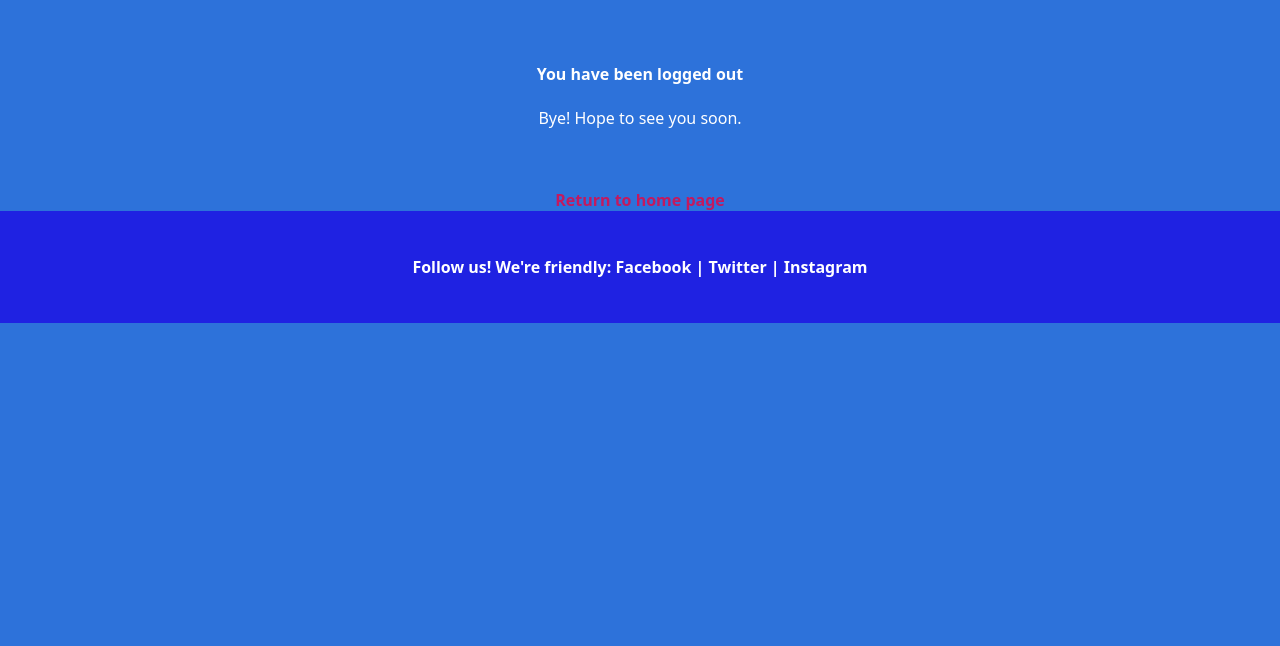
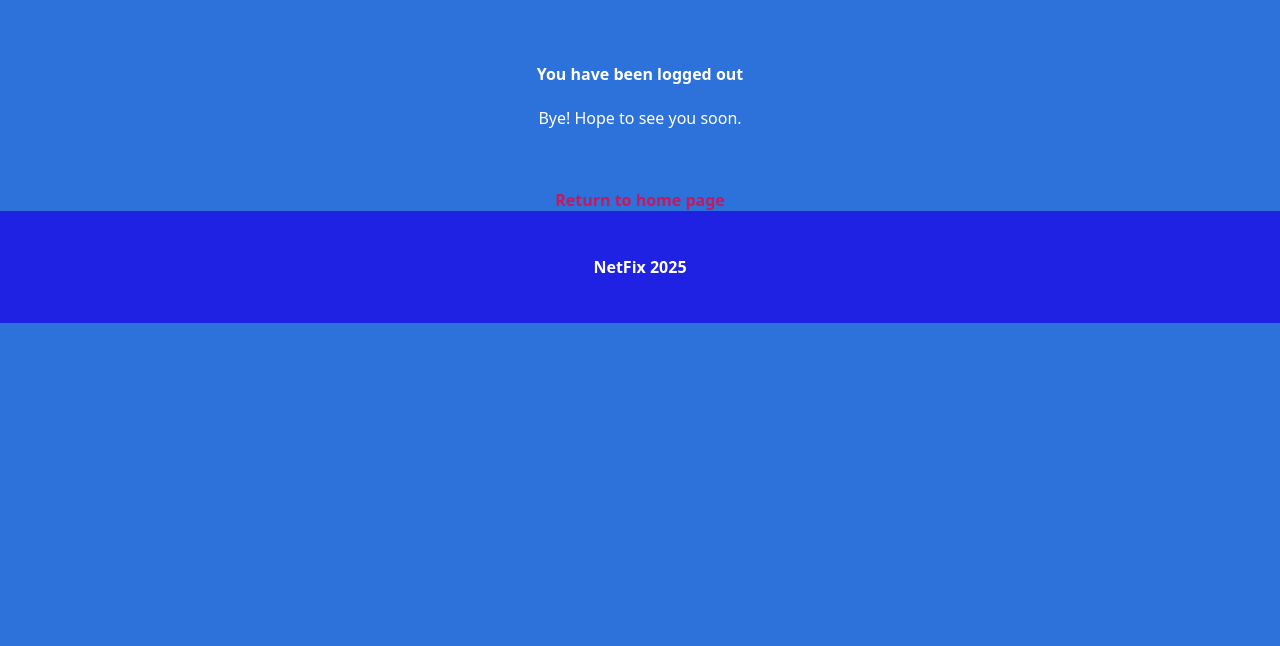
Before and after one commit to onyango-granton/net-again, a Django app: page /logout/ in a window 1280 px wide; the page is wider, and only the part inside the window is pictured. Shown: the part 154-800 px from the top of that part. Run offline with Django 3.2, Linux system fonts and the light colour scheme.

Commit message:
added footer

```diff
--- a/main/templates/main/footer.html
+++ b/main/templates/main/footer.html
@@ -1,5 +1,5 @@
 <footer class="footer">
     <div class="footer-container">
-        <p>Follow us! We're friendly: Facebook | Twitter | Instagram</p>
+        <p>NetFix 2025</p>
     </div>
 </footer>
```
